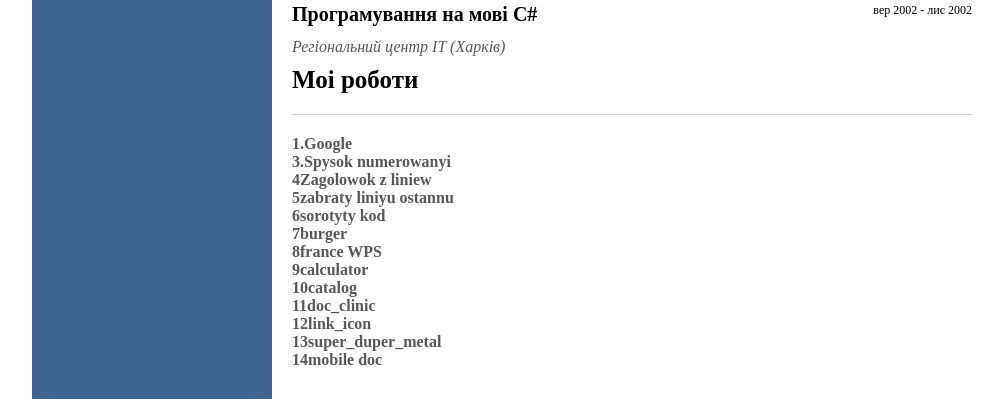
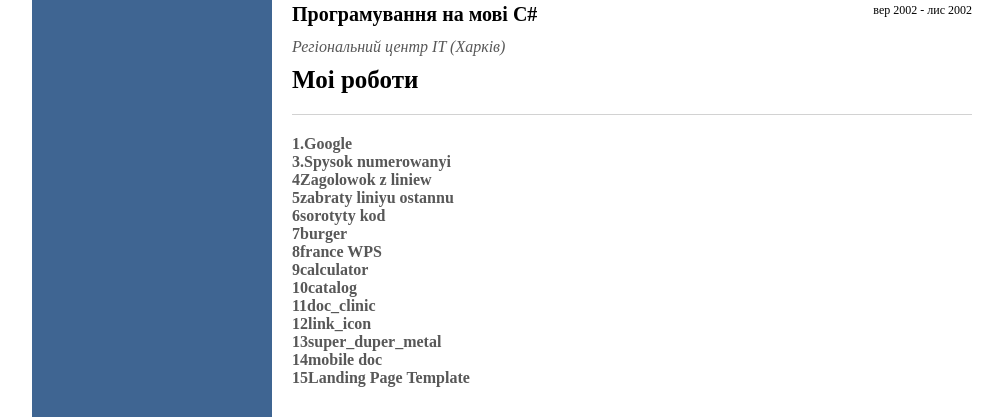
Before and after one commit to Pernerovski/Pernerovski.github.io, a plain HTML site: page index.html in a window 1280 px wide. Shown: the part 887-1304 px from the top of the page, without its empty margins (128-1131 px from the left). Drawn offline with Linux system fonts and the light colour scheme.

Commit message:
Add files via upload

```diff
--- a/index.html
+++ b/index.html
@@ -217,6 +217,10 @@
 								<span class="expirience-my-works">
 									14mobile doc</span>
 							</a>
+							<a  href="https://pernerovski.github.io/proekty/15_FlexBox/index.html"target="_blank">
+								<span class="expirience-my-works">
+									15Landing Page Template</span>
+							</a>
 							</div>
 						</div>
 				</div>
```
